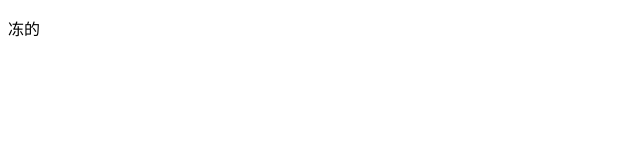
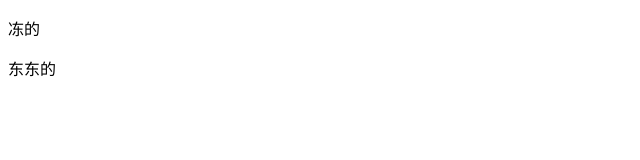
Before and after one commit to xue13456/-, a plain HTML site: page index.html in a window 1280 px wide. Shown: the full height of the page, 0-640 px from the left. Drawn offline with Linux system fonts and the light colour scheme.

Commit message:
哈哈哈

```diff
--- a/index.html
+++ b/index.html
@@ -7,5 +7,6 @@
 </head>
 <body>
     <p>冻的</p>
+    <p>东东的</p>
 </body>
 </html>
```
